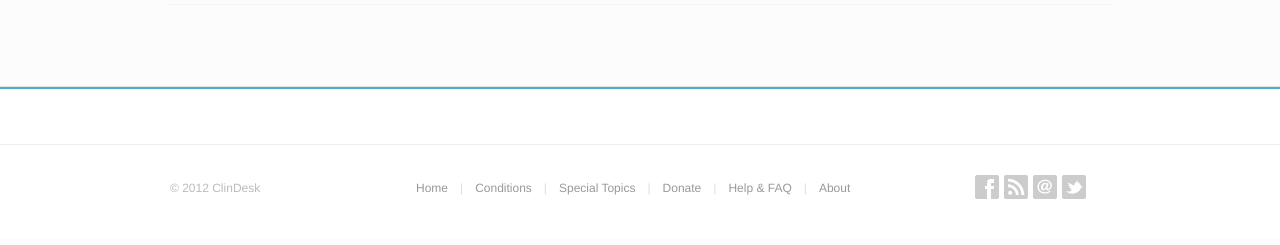
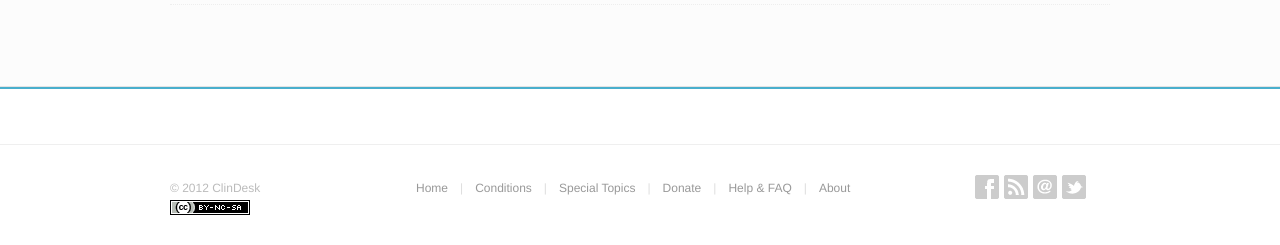
Before and after one commit to WhiteCoatAcademy/clindesk.org, a Flask app: page / in a window 1280 px wide. Shown: the part 1061-1306 px from the top of the page. Before the commit the page ends 1260 px from the top, so only its background shows below. Run offline with Flask 2, Linux system fonts and the light colour scheme; grey boxes labelled with a size stand in for pictures from a placeholder-image service; some libraries are stand-ins or nearby versions.

Commit message:
Add CC license.

```diff
--- a/templates/base.html
+++ b/templates/base.html
@@ -188,7 +188,7 @@
     <section class="footerLower">
         <div class="container">
             <div class="row-fluid">
-                <div class="span3 copyright"><p>&copy; 2012 ClinDesk</p></div>
+                <div class="span3 copyright"><p>&copy; 2012 ClinDesk <br/><a href="http://creativecommons.org/licenses/by-nc-sa/3.0/us/" target="_blank"><img src="{{ static('img/by-nc-sa.png') }}" /></a></p></div>
                 <div class="span7 footNav">
                     <a class="first" href="/index.html">Home</a><span>&#124;</span>
                     <a href="/conditions/">Conditions</a><span>&#124;</span>
```
Also changed, not shown: s/img/by-nc-sa.png (added).
